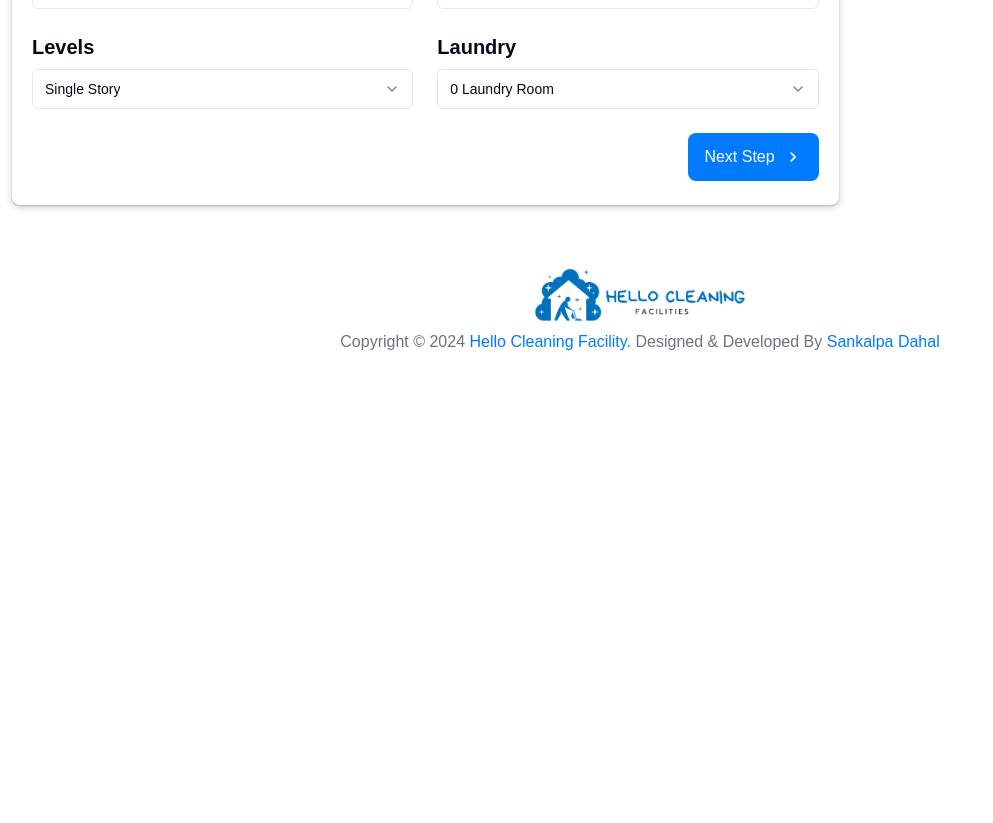
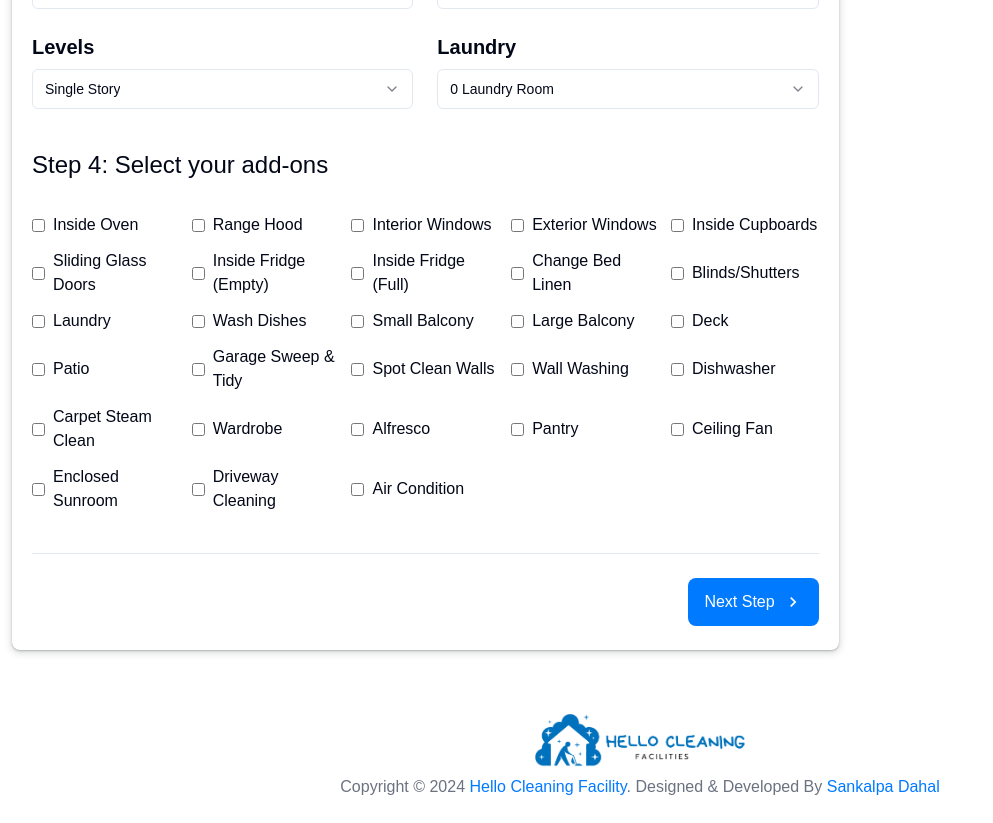
Before and after one commit to Sankalpa683/hellocleaning, a Next.js app: page /book-now in a window 1280 px wide. Shown: the part 940-1763 px from the top of the page, without its empty margins (0-993 px from the left). Before the commit the page ends 1318 px from the top, so only its background shows below. Built offline with nearby package versions, Linux system fonts and the light colour scheme; a web font is replaced by a local one.

Commit message:
bit of edit of book online page haha

```diff
--- a/src/app/book-now/page.js
+++ b/src/app/book-now/page.js
@@ -26,7 +26,7 @@ function ContactForm() {
   return (
 
     <>
-      <div className="py-12 min-h-screen">
+      <section className="py-12 min-h-screen">
         <div className='pt-6 pb-16 flex flex-col flex-wrap items-center justify-start text-center'>
           <h1 className='text-3xl px-3 lg:text-5xl font-medium'>You’re 60 seconds away <span className='text-[#007aff]'>from a clean home</span></h1>
           <p className='text-lg hidden lg:block lg:text-xl pt-4 lg:pt-8 text-gray-800'>View pricing, availability & book online. <span className='text-[#007aff]'>Have questions?</span></p>
@@ -164,7 +164,7 @@ function ContactForm() {
                       <SelectContent>
                         <SelectItem value="single">Single Story</SelectItem>
                         <SelectItem value="double">Double Story</SelectItem>
-                        <SelectItem value="three">three Story</SelectItem>
+                        <SelectItem value="three">Three Story</SelectItem>
                       </SelectContent>
                     </Select>
                   </div>
@@ -190,6 +190,30 @@ function ContactForm() {
                   errors={state.errors}
                 />
               </div>
+              <div className='py-4 flex flex-wrap flex-col gap-4'>
+                <h2 className='text-2xl font-medium pb-4'>Step 4: Select your add-ons</h2>
+                <div className='grid grid-cols-2 xl:grid-cols-5 sm:grid-cols-2 lg:grid-cols-4 md:grid-cols-3 gap-3'>
+                  {[
+                    "Inside Oven", "Range Hood", "Interior Windows", "Exterior Windows",
+                    "Inside Cupboards", "Sliding Glass Doors", "Inside Fridge (Empty)",
+                    "Inside Fridge (Full)", "Change Bed Linen", "Blinds/Shutters",
+                    "Laundry", "Wash Dishes", "Small Balcony", "Large Balcony",
+                    "Deck", "Patio", "Garage Sweep & Tidy", "Spot Clean Walls",
+                    "Wall Washing", "Dishwasher", "Carpet Steam Clean", "Wardrobe",
+                    "Alfresco", "Pantry", "Ceiling Fan", "Enclosed Sunroom", "Driveway Cleaning",
+                    "Air Condition"
+                  ].map(addOn => (
+                    <div key={addOn} className="flex items-center">
+                      <input
+                        type="checkbox"
+
+                      />
+                      <label className="ml-2">{addOn}</label>
+                    </div>
+                  ))}
+                </div>
+              </div>
+              <hr />
               <div className='w-full'>
                 <button type="submit" disabled={state.submitting} className='bg-[#007aff] py-3 float-right text-center justify-end w-fit capitalize flex items-center  text-white gap-2 px-4 font-medium  rounded-lg'>
                   Next Step <MdOutlineNavigateNext className='text-xl' />
@@ -228,8 +252,8 @@ function ContactForm() {
               </div>
             </div>
           </div>
-        </form>
-      </div>
+        </form >
+      </section >
     </>
   );
 }
```
